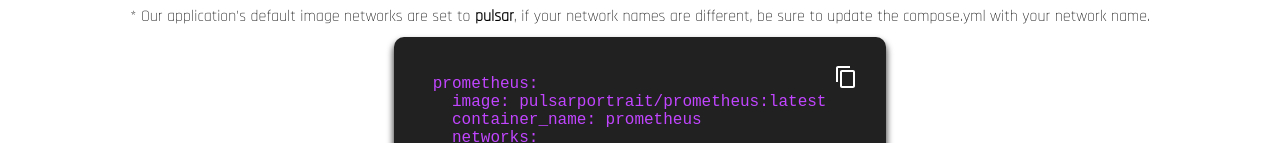
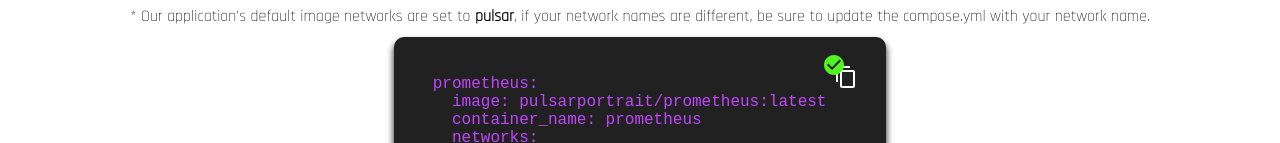
Before and after one commit to oslabs-beta/PulsarPortrait-landing, a React app: page / in a window 1280 px wide. Both pictures are taken after a click on the button 846 px from the left and 1862 px from the top of the page. Shown: the part 1785-1928 px from the top of the page. Built offline with nearby package versions, Linux system fonts and the light colour scheme.

Commit message:
adds reaction for when the copy clipboard is clicked

```diff
--- a/client/components/Body.tsx
+++ b/client/components/Body.tsx
@@ -1,10 +1,12 @@
 import * as React from 'react';
+import { useState } from 'react';
 import Box from '@mui/material/Box';
 import Container from '@mui/material/Container';
 import { Typography } from '@mui/material';
 import ContentCopyIcon from '@mui/icons-material/ContentCopy';
 import Button from '@mui/material/Button';
 import IconButton from '@mui/material/IconButton';
+import CheckIcon from '@mui/icons-material/Check';
 import { GitHub } from '@mui/icons-material';
 import LinkedInIcon from '@mui/icons-material/LinkedIn';
 import Avatar from '@mui/material/Avatar';
@@ -13,8 +15,14 @@
 import CheckCircleIcon from '@mui/icons-material/CheckCircle';
 
 export default function Body() {
+  const [clicked, setClicked] = useState(false);
   function copyCode() {
     navigator.clipboard.writeText(code);
+    setClicked(true);
+
+    setTimeout(() => {
+      setClicked(false);
+    }, 3000);
   }
 
   const code = `
@@ -27,7 +35,7 @@
       - "9090:9090"
 
   pulsarportrait:
-    image: pulsarportrait/webapp:latest
+    image: pulsarportrait/app:latest
     container_name: pulsarportrait
     networks:
       - pulsar
@@ -247,7 +255,9 @@
             <IconButton onClick={copyCode}>
               <Badge
                 // <CheckCircleIcon />
-                badgeContent={null}
+                badgeContent={
+                  clicked ? <CheckCircleIcon sx={{ color: '#52f322' }} /> : null
+                }
                 anchorOrigin={{ vertical: 'top', horizontal: 'left' }}
                 sx={{ color: '#52f322' }}
               >
--- a/index.tsx
+++ b/index.tsx
@@ -3,9 +3,9 @@
 import App from './App';
 import './client/styles/styles.scss';
 
-const root = ReactDOM.createRoot(document.getElementById('root'))
+const root = ReactDOM.createRoot(document.getElementById('root'));
 root.render(
   <>
     <App />
   </>
-)
+);
```
